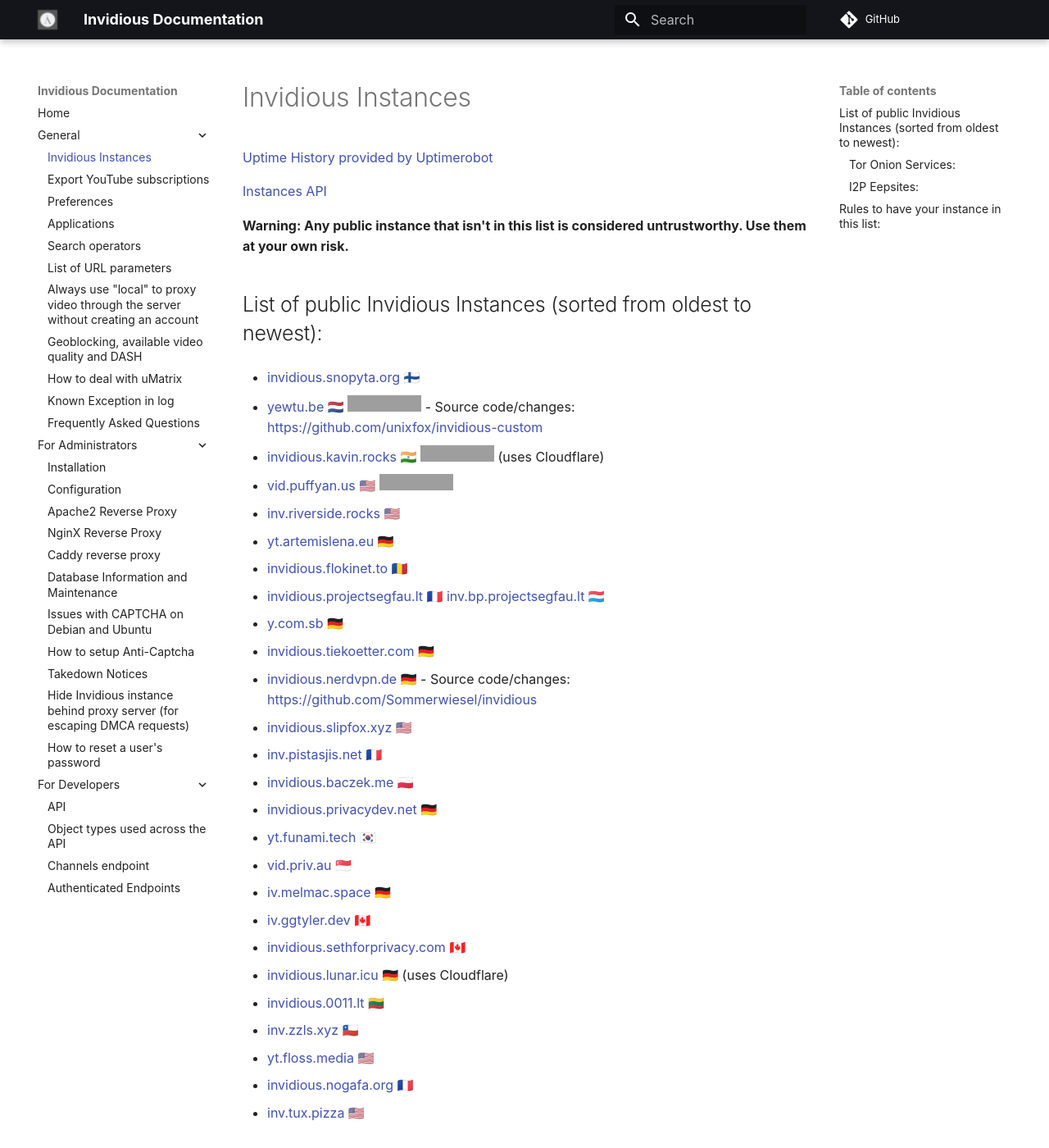
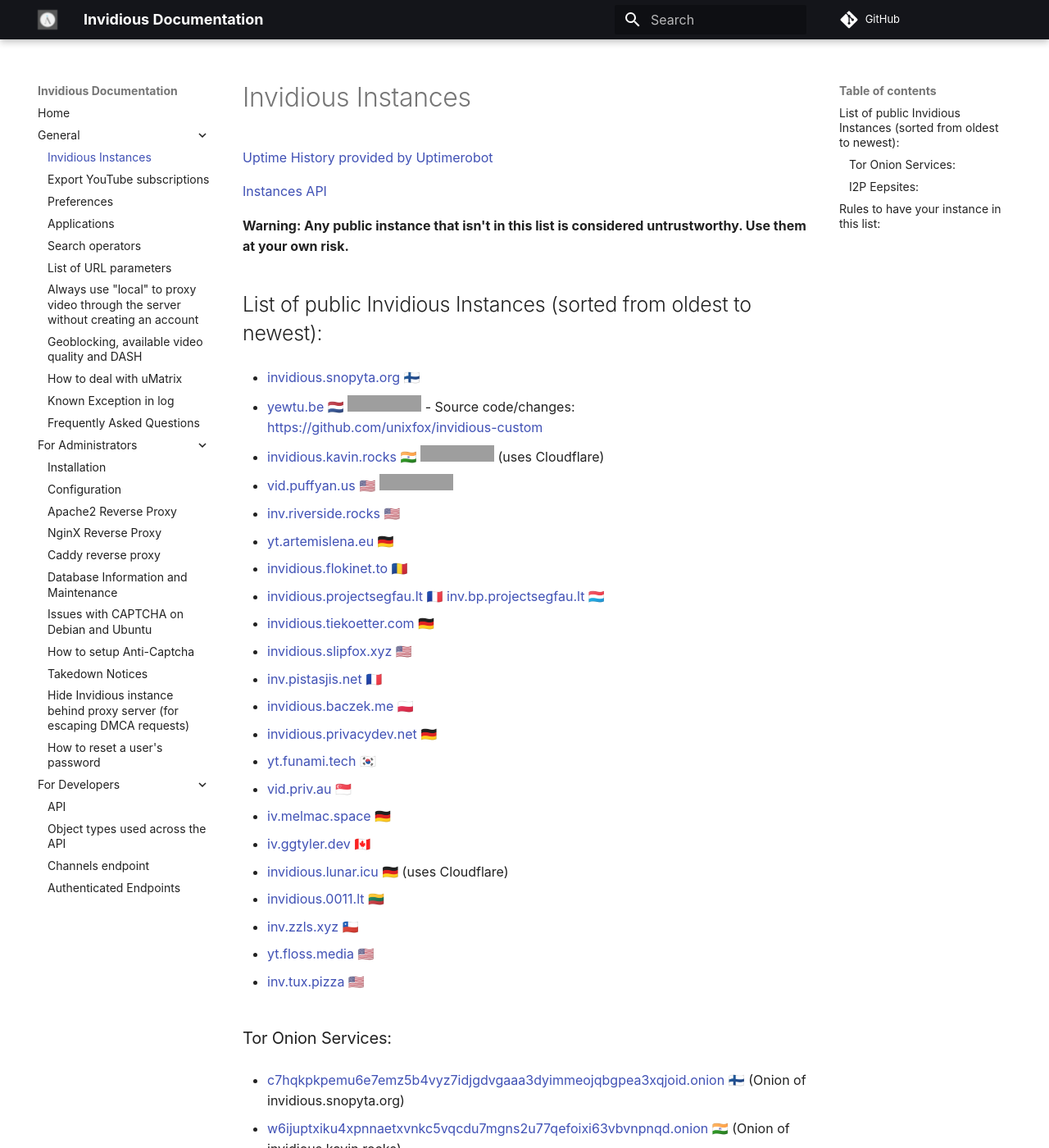
Before and after one commit to iv-org/documentation, an MkDocs documentation site: the page built from docs/instances.md, in a window 1280 px wide and 1400 px high. Shown: the whole window at 82% size. Built offline with MkDocs 1.6.1 and Material for MkDocs 9.7.7, drawn with Linux system fonts in a browser that asks for light colours; comment, search, counter and statistics services are not loaded; grey boxes are pictures that could not be loaded.

Commit message:
Remove instances that can't apply the solution bypass the youtube error
This error : The video returned by YouTube isn't the requested one. (WEB client) (VideoNotAvailableException)

Solution: https://github.com/iv-org/invidious/issues/3822#issuecomment-1565401621

```diff
--- a/docs/instances.md
+++ b/docs/instances.md
@@ -24,11 +24,7 @@
 
 * [invidious.projectsegfau.lt](https://invidious.projectsegfau.lt) 🇫🇷 [inv.bp.projectsegfau.lt](https://inv.bp.projectsegfau.lt) 🇱🇺
 
-* [y.com.sb](https://y.com.sb) 🇩🇪
-
 * [invidious.tiekoetter.com](https://invidious.tiekoetter.com) 🇩🇪
-
-* [invidious.nerdvpn.de](https://invidious.nerdvpn.de) 🇩🇪 - Source code/changes: https://github.com/Sommerwiesel/invidious
 
 * [invidious.slipfox.xyz](https://invidious.slipfox.xyz) 🇺🇸
 
@@ -46,8 +42,6 @@
 
 * [iv.ggtyler.dev](https://iv.ggtyler.dev) 🇨🇦
 
-* [invidious.sethforprivacy.com](https://invidious.sethforprivacy.com) 🇨🇦
-
 * [invidious.lunar.icu](https://invidious.lunar.icu) 🇩🇪 (uses Cloudflare)
 
 * [invidious.0011.lt](https://invidious.0011.lt) 🇱🇹
@@ -55,8 +49,6 @@
 * [inv.zzls.xyz](https://inv.zzls.xyz) 🇨🇱
 
 * [yt.floss.media](https://yt.floss.media) 🇺🇸
-
-* [invidious.nogafa.org](https://invidious.nogafa.org) 🇫🇷
 
 * [inv.tux.pizza](https://inv.tux.pizza) 🇺🇸
 
```
